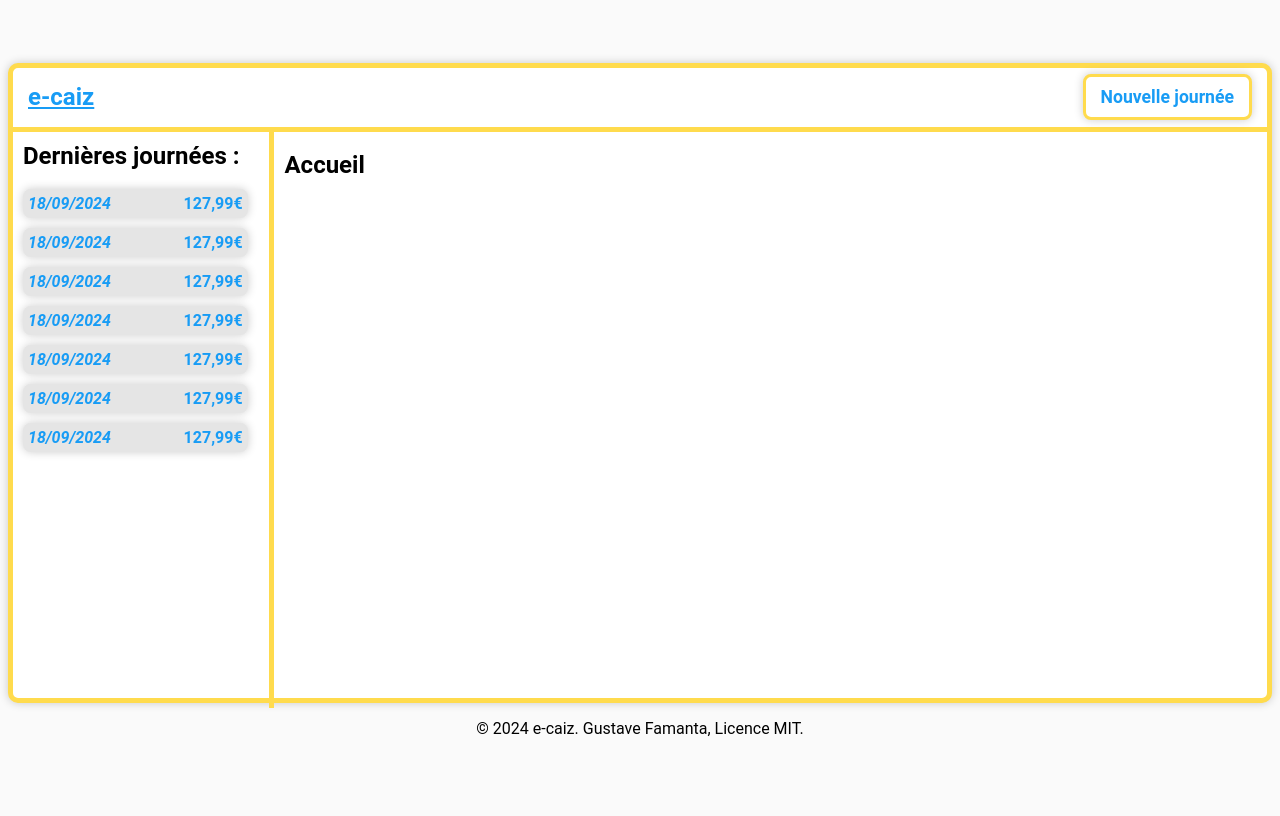
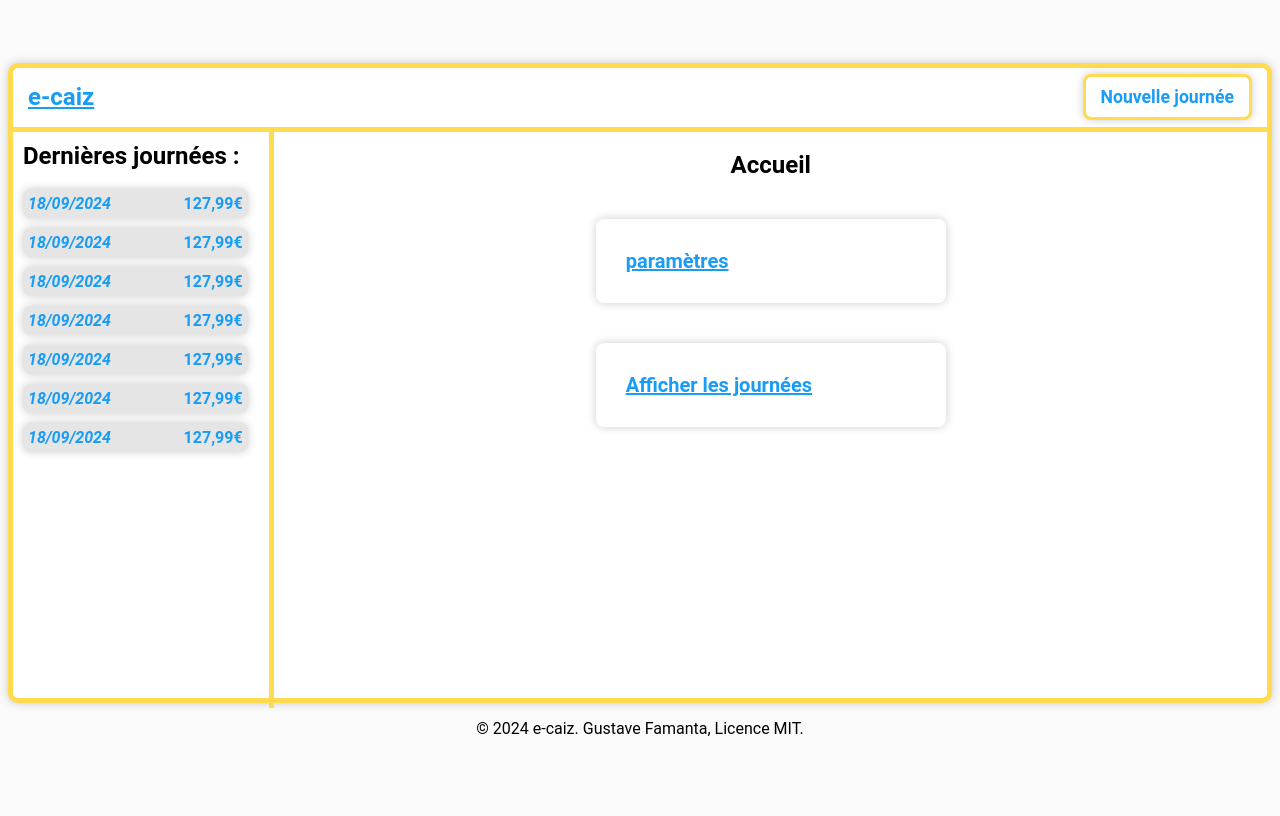
Before and after one commit to gus-fmt/e-caiz, a PHP site: page / in a window 1280 px wide. Run offline with PHP 8.4, Linux system fonts and the light colour scheme.

Commit message:
ajout des options de l'accueil

```diff
--- a/www/index.html
+++ b/www/index.html
@@ -49,8 +49,14 @@
                         <em>18/09/2024</em><strong>127,99€</strong>
                     </div>
                 </aside>
-                <section>
+                <section class="centered-x">
                     <h1>Accueil</h1>
+                    <a href="#" onclick="showPage('day')">
+                        <div class="accueil-option">paramètres</div>
+                    </a>
+                    <a href="#" onclick="showPage('day')">
+                    <div class="accueil-option">Afficher les journées</div>
+                    </a>
                 </section>
             </div>
             <!-- Fin de l'accueil -->
--- a/www/styles/global.css
+++ b/www/styles/global.css
@@ -81,7 +81,7 @@ aside {
     border-radius: 8px;
     cursor: pointer;
     font-weight: bold;
-    transition: 0.3s;
+    transition: 0.2s;
     box-shadow: 0 0 10px rgba(0, 0, 0, 0.2);
 }
 
@@ -103,6 +103,8 @@ aside h3 {
 }
 
 section {
+    display: flex;
+    flex-direction: column;
     width: 100%;
     padding: 0 10px;
     margin-top: 0;
@@ -128,3 +130,29 @@ section {
     background-color: var(--primary-color);
     color: var(--secondary-color);
 }
+
+.centered-x {
+    display: flex;
+    align-items: center;
+}
+
+.accueil-option {
+    display: flex;
+    text-align: center;
+    font-size: 20px;
+    padding: 30px;
+    margin-top: 0;
+    margin: 20px;
+    border-radius: 8px;
+    cursor: pointer;
+    font-weight: bold;
+    transition: 0.3s;
+    color: var(--primary-color);
+    box-shadow: 0 0 10px rgba(0, 0, 0, 0.2);
+    width: 350px;
+}
+
+.accueil-option:hover {
+    background-color: var(--primary-color);
+    color: var(--secondary-color);
+}
```
